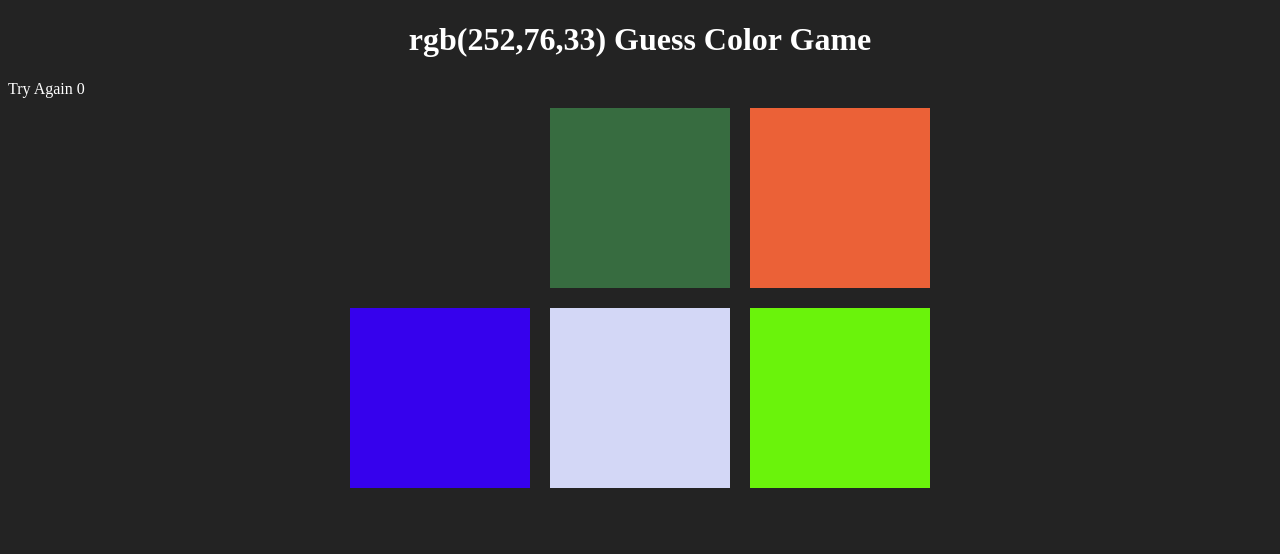
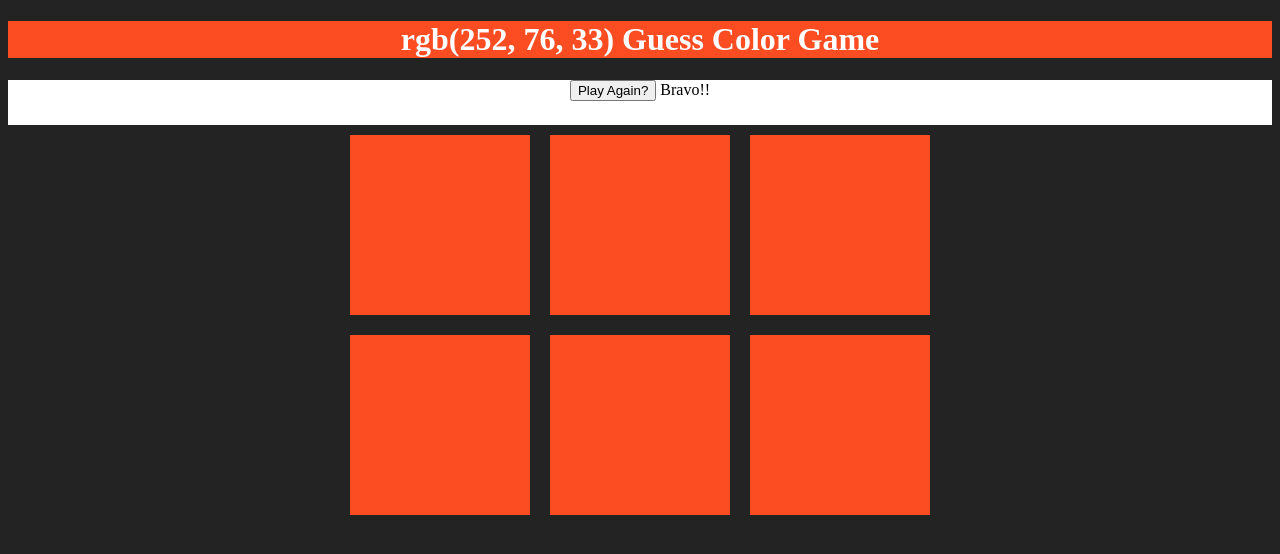
Before and after one commit to kehdcode/RGB-color-game, a plain HTML site: page index.html in a window 1280 px wide. Both pictures are taken after a click on the element 439 px from the left and 197 px from the top of the page. Drawn offline with Linux system fonts and the light colour scheme.

Commit message:
work on reset button and function

```diff
--- a/index.html
+++ b/index.html
@@ -9,9 +9,10 @@
 </head>
 <body>
     <h1><span id="colorDisplay">RGB</span> Guess Color Game</h1>
-    <div>
+    <div id="stripe">
+        <button id="reset">New Colors</button>
         <span id="message"></span>
-        <span id="score">0</span>
+
     </div>
     <div id="container">
         <div class="shape"></div>
--- a/main.css
+++ b/main.css
@@ -17,6 +17,18 @@ h1 {
     color: #fff;
     text-align: center;
 }
-span {
-    color: #fff;
+span#score {
+    color: #000;
+    font-weight: bold;
+    font-size: 20px;
+
 }
+
+#message {
+    color: black;
+}
+#stripe {
+    background-color: #fff;
+    height: 45px;
+    text-align: center;
+}
--- a/main.js
+++ b/main.js
@@ -6,9 +6,39 @@ let pickedColor = pickColor();
 let colorDisplay = document.getElementById("colorDisplay");
 colorDisplay.textContent = pickedColor;
 //Display Message
-let displayMessage = document.getElementById("message")
+let displayMessage = document.getElementById("message");
+//Select h1
+let h1 = document.querySelector("h1");
+//Select the reset button
+let resetBtn = document.getElementById("reset");
 
-//Loop through square and assign colo
+resetBtn.addEventListener("click", function(){
+    console.log("hello");
+    // //generate new colors
+     colors = generateRandonColors(6);
+
+    // //Pick new arrays of colors
+    pickedColor = pickColor();
+
+    // //Change display color to match picked color
+    colorDisplay.textContent = pickedColor;
+    //Reflect the color on the square
+    for(let i = 0; i < square.length; i++){
+        square[i].style.backgroundColor = colors[i];
+
+        h1.style.backgroundColor = "#232323";
+    }
+    //colorr();
+
+});
+//Function to display color
+// function colorr(){
+//     for(let i = 0; i < square.length; i++){
+//         square[i].style.backgroundColor = colors[i];
+//     }
+// }
+
+//Loop through square and assign color
  for(let i = 0; i < square.length; i++){
      //Add colors to square
      square[i].style.backgroundColor = colors[i];
@@ -19,8 +49,10 @@ let displayMessage = document.getElementById("message")
         //Compare clickedColor to PickedColor
         if (clickedColor === pickedColor){
             changeColor(clickedColor);
-            countScore();
+            h1.style.backgroundColor = pickedColor;
+            //countScore();
             displayMessage.textContent = "Bravo!!"
+            resetBtn.textContent = "Play Again?"
 
         }else{
             this.style.backgroundColor = "#232323" ;
@@ -33,12 +65,11 @@ let displayMessage = document.getElementById("message")
       function changeColor(color){
           //loop through square
 
-          for(let i = 0; i < square
-            .length; i++){
+          for(let i = 0; i < square.length; i++){
               square
               [i].style.backgroundColor = color;
           }
-
+        //colorr();
       }
 
       //Score Function
@@ -82,5 +113,5 @@ let displayMessage = document.getElementById("message")
         let g = Math.floor(Math.random() * 256);
         //Pick Blue from 255
         let b = Math.floor(Math.random() * 256);
-        return "rgb(" + r + "," + g +"," + b + ")";
+        return "rgb(" + r + ", " + g +", " + b + ")";
     }
```
